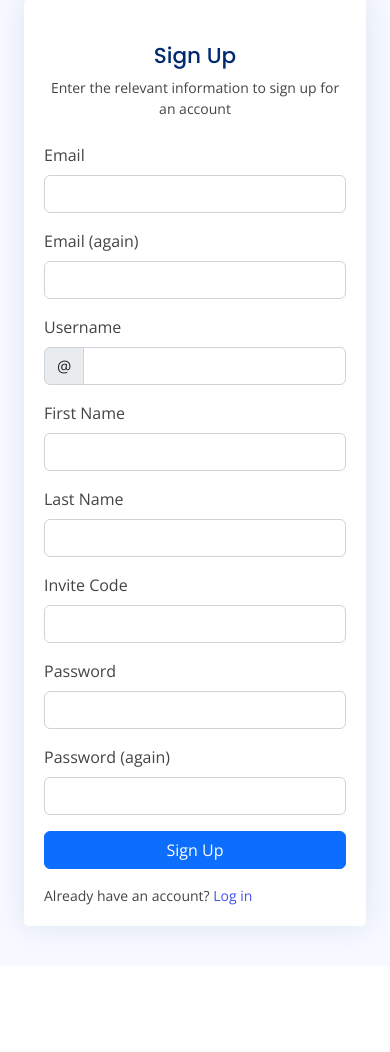
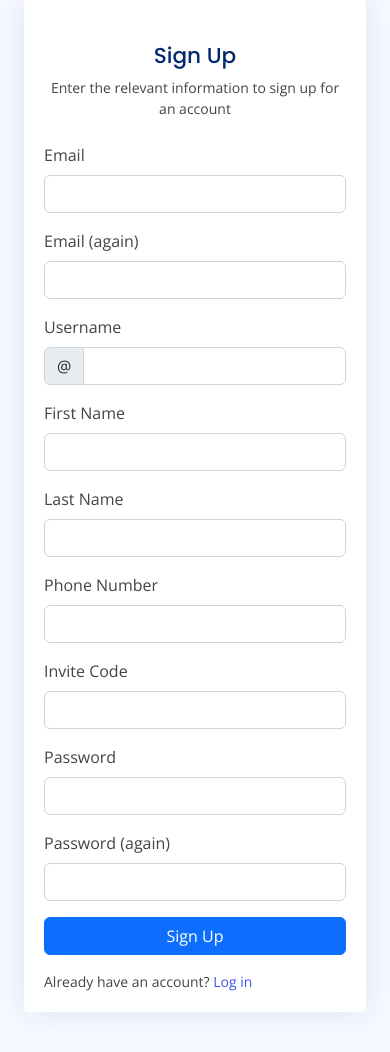
Before and after one commit to StoneMasons4106/pioneer-partner, a Django app: page /accounts/signup/ in a window 390 px wide. Shown: the part 97-1149 px from the top of the page. Before the commit the page ends 1036 px from the top, so only its background shows below. Run offline with Django 4.2, Linux system fonts and the light colour scheme; parts of the project's set-up code (start-up, migrations or seed data) failed here and were passed over; some libraries are stand-ins or nearby versions.

Commit message:
Updating packages, adding phone number to signup process for texting capabilities later on.

```diff
--- a/congregations/forms.py
+++ b/congregations/forms.py
@@ -27,6 +27,7 @@ class CustomSignupForm(SignupForm):
         invite = get_object_or_404(Invite, code=self.cleaned_data['invite_code'])
         profile.congregation = invite.congregation
         profile.service_group = invite.service_group
+        profile.phone = self.cleaned_data['phone_number']
         profile.save()
         invite.delete()
         return user
--- a/pioneerpartner/settings.py
+++ b/pioneerpartner/settings.py
@@ -67,6 +67,7 @@ INSTALLED_APPS = [
     'bugs',
     'crispy_forms',
     'pwa',
+    'phonenumber_field',
 ]
 
 MIDDLEWARE = [
--- a/profiles/admin.py
+++ b/profiles/admin.py
@@ -11,6 +11,7 @@ class UserProfileAdmin(admin.ModelAdmin):
         'user',
         'bio',
         'location',
+        'phone',
         'profile_picture',
         'service_group',
         'congregation',
--- a/profiles/models.py
+++ b/profiles/models.py
@@ -5,6 +5,7 @@ from allauth.account.signals import email_confirmed
 from django.db.models.signals import post_save
 from django.dispatch import receiver
 from congregations.models import Congregation, ServiceGroup
+from phonenumber_field.modelfields import PhoneNumberField
 
 # Create your models here.
 
@@ -13,6 +14,7 @@ class UserProfile(models.Model):
     user = models.OneToOneField(User, on_delete=models.CASCADE)
     bio = models.TextField(max_length=254, null=True, blank=True)
     location = models.CharField(max_length=45, null=True, blank=True)
+    phone = PhoneNumberField()
     profile_picture = models.ImageField(null=True, blank=True)
     congregation = models.ForeignKey(Congregation, on_delete=models.CASCADE, null=True, blank=True)
     service_group = models.ForeignKey(ServiceGroup, on_delete=models.CASCADE, null=True, blank=True)
--- a/templates/allauth/account/signup.html
+++ b/templates/allauth/account/signup.html
@@ -217,6 +217,22 @@
                       </div>
 
                       <div class="col-12">
+                        <label for="id_last_name" class="form-label"
+                          >Phone Number</label
+                        >
+                        <input
+                          type="text"
+                          name="phone_number"
+                          class="form-control"
+                          id="id_phone_number"
+                          required
+                        />
+                        <div class="invalid-feedback">
+                          Please enter your phone number.
+                        </div>
+                      </div>
+
+                      <div class="col-12">
                         <label for="id_invite_code" class="form-label"
                           >Invite Code</label
                         >
@@ -244,7 +260,7 @@
                           required
                         />
                         <div class="invalid-feedback">
-                          Please enter your invite code.
+                          Please enter your password.
                         </div>
                       </div>
 
@@ -260,7 +276,7 @@
                           required
                         />
                         <div class="invalid-feedback">
-                          Please enter your invite code.
+                          Please enter your password.
                         </div>
                       </div>
 
```
Also changed, not shown: requirements.txt (+16 -13 lines), profiles/migrations/0005_userprofile_phone.py (added).
